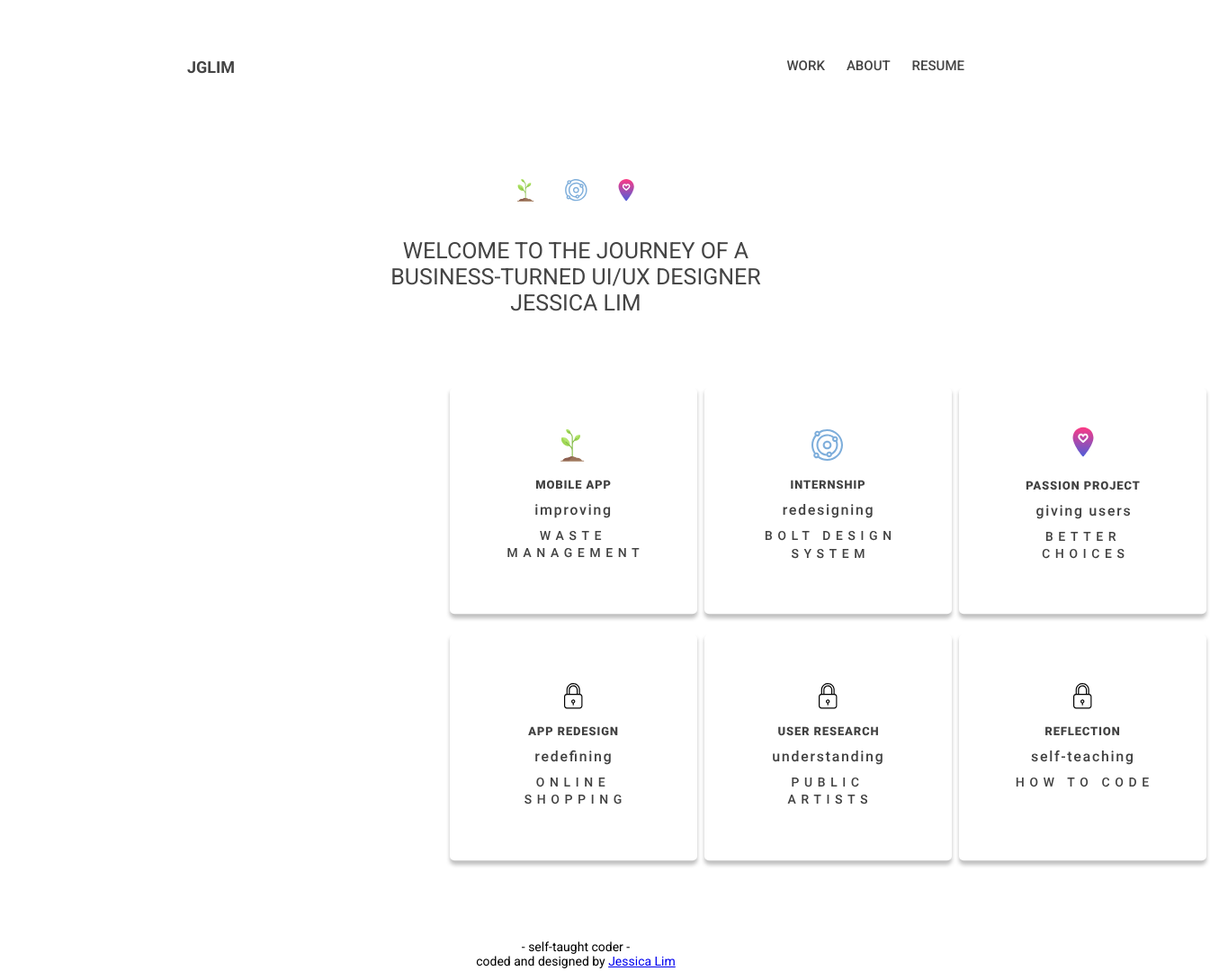
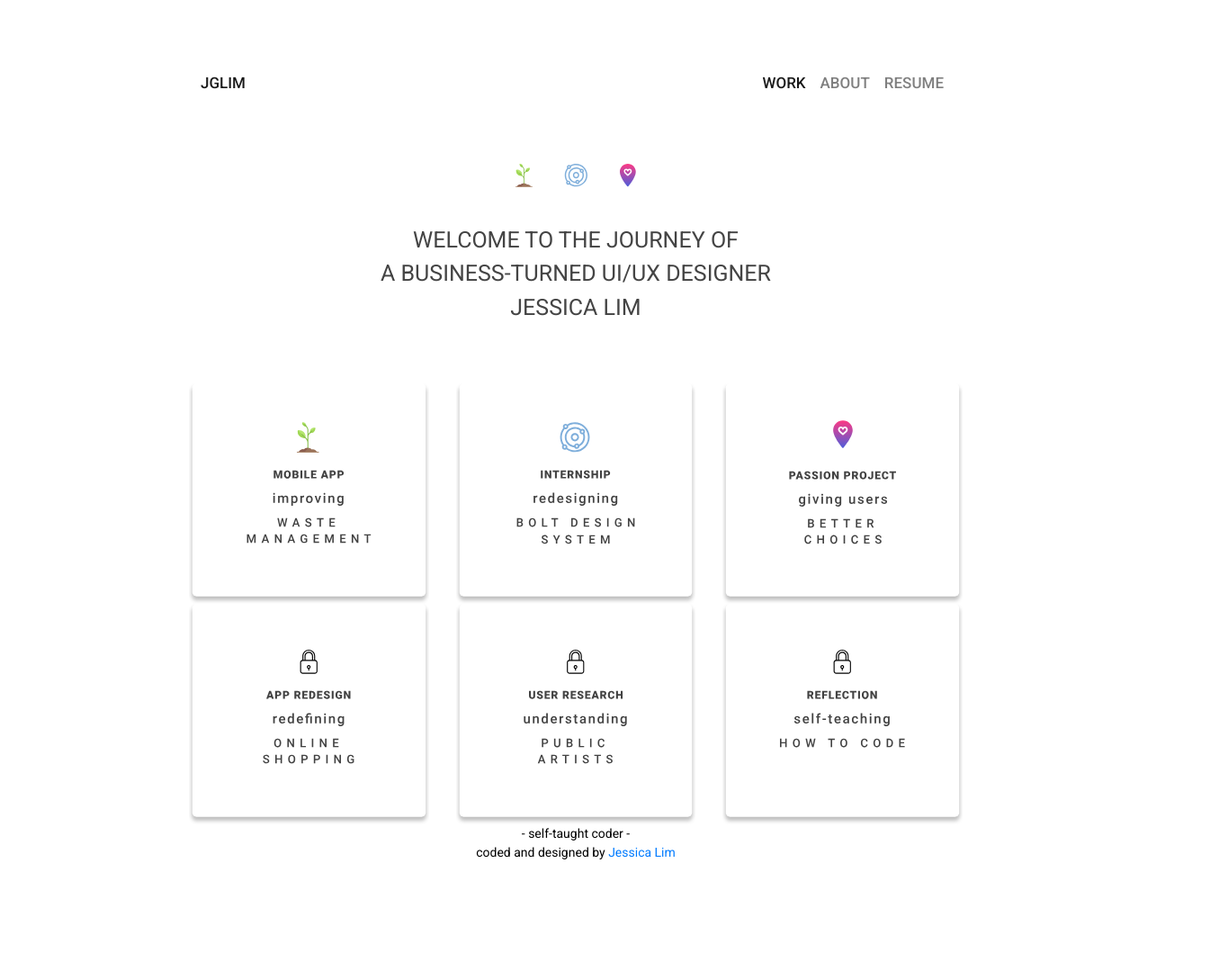
Before and after one commit to jglim997/PUI21-Final-Project, a plain HTML site: page index.html in a window 1280 px wide. Shown: the whole page at 90% size, 1345 px wide, since content can reach past the window. After the commit the page ends 988 px from the top, so only its background shows below. Drawn offline with nearby package versions, Linux system fonts and the light colour scheme; a web font is replaced by a local one.

Commit message:
navbar and animation changes

```diff
--- a/about.css
+++ b/about.css
@@ -1,9 +1,11 @@
 body{
-    margin-left: 13rem;
+    /* margin-left: 13rem;
     margin-right: 13rem;
     margin-top: 4rem;
-    margin-bottom: 20px;
-    /* background-color: #EFF4FF; */
+    margin-bottom: 20px; */
+    margin-left: 15%;
+    margin-right: 15%;
+    margin-top: 4rem;
     background-color: white;
     color: black;
 }
@@ -24,10 +26,12 @@ body{
     font-weight: 500;
 }
 
-nav{
+/* nav{
     float: right;
     word-spacing: 20px;
-}
+} */
+
+
 /* .navbar{
     float: right;
     word-spacing: 20px;
--- a/index.css
+++ b/index.css
@@ -4,8 +4,8 @@ body{
     /* background-image: linear-gradient( #eff4ff,white    ); */
     /* margin-left: 13rem;
     margin-right: 13rem; */
-    margin-left: 13rem;
-    margin-right: 13rem;
+    margin-left: 15%;
+    margin-right: 15%;
     margin-top: 4rem;
 }
 
@@ -21,14 +21,9 @@ body{
 .navbutton{
     font-family: "roboto";
     text-decoration: none;
-    font-size: 15px;
+    font-size: 17px;
     color: rgb(68, 68, 68);
     font-weight: 500;
-}
-
-nav{
-    float: right;
-    word-spacing: 20px;
 }
 
 .center{
@@ -46,11 +41,42 @@ nav{
     text-transform: uppercase;
     text-align: center;
     padding-top: 40px;
-    padding-left: 14rem;
-    padding-right: 14rem;
     color: rgb(68, 68, 68);
     padding-bottom: 50px;
 }
+
+.fade-in-text {
+    animation: fadeIn linear 2s;
+    -webkit-animation: fadeIn linear 2s;
+    -moz-animation: fadeIn linear 2s;
+    -o-animation: fadeIn linear 2s;
+    -ms-animation: fadeIn linear 2s;
+  }
+
+  @keyframes fadeIn {
+    0% {opacity:0;}
+    100% {opacity:1;}
+  }
+
+  @-moz-keyframes fadeIn {
+    0% {opacity:0;}
+    100% {opacity:1;}
+  }
+
+  @-webkit-keyframes fadeIn {
+    0% {opacity:0;}
+    100% {opacity:1;}
+  }
+
+  @-o-keyframes fadeIn {
+    0% {opacity:0;}
+    100% {opacity:1;}
+  }
+
+  @-ms-keyframes fadeIn {
+    0% {opacity:0;}
+    100% {opacity:1;}
+  }
 
 .type{
     display: flex;
@@ -93,20 +119,26 @@ h1{
     }
 }
 
+.fullw{
+    width: 100%;
+}
 
-.display{
+.padding{
+    padding-left: 2%;
+    padding-right: 2%;
+}
+
+
+/* .display{
     padding-top: 30px;
-    /* margin-left: 18rem; */
     margin-right: 18rem;
     margin-left: 18rem;
     float: inline-start;
     display: flex;
     justify-content: space-evenly;
-}
+} */
 
-.line2{
-    /* margin-left: 50px;
-    margin-right: 50px; */
+/* .line2{
     margin-left: 18rem;
     margin-right: 18rem;
     float: inline-start;
@@ -114,7 +146,7 @@ h1{
     justify-content: space-evenly;
     padding-top: 10px;
     padding-bottom: 75px;
-}
+} */
 footer{
     font-family: 'roboto', sans-serif;
     font-weight: normal;
--- a/index.html
+++ b/index.html
@@ -4,14 +4,31 @@
     <meta charset="UTF-8">
     <meta name="viewport" content="width=device-width, initial-scale=1.0">
     <title>jglim</title>
-    <!-- <link rel="stylesheet" href="https://stackpath.bootstrapcdn.com/bootstrap/4.3.1/css/bootstrap.min.css" integrity="sha384-ggOyR0iXCbMQv3Xipma34MD+dH/1fQ784/j6cY/iJTQUOhcWr7x9JvoRxT2MZw1T" crossorigin="anonymous"> -->
+    <link rel="stylesheet" href="https://stackpath.bootstrapcdn.com/bootstrap/4.3.1/css/bootstrap.min.css" integrity="sha384-ggOyR0iXCbMQv3Xipma34MD+dH/1fQ784/j6cY/iJTQUOhcWr7x9JvoRxT2MZw1T" crossorigin="anonymous">
     <link rel="stylesheet" href="index.css">
-    <link href="https://fonts.googleapis.com/css2?family=Francois+One&family=Roboto:ital,wght@0,100;0,300;0,400;0,500;0,700;0,900;1,100;1,300;1,400;1,500;1,700;1,900&display=swap" rel="stylesheet">    <link rel="shortcut icon" type="image/svg" href="images/Group 247.svg">
+    <link href="https://fonts.googleapis.com/css2?family=Francois+One&family=Roboto:ital,wght@0,100;0,300;0,400;0,500;0,700;0,900;1,100;1,300;1,400;1,500;1,700;1,900&display=swap" rel="stylesheet">
+    <link rel="shortcut icon" type="image/svg" href="images/Group 247.svg">
 </head>
+
 <body>
+  <nav class="navbar navbar-expand-lg navbar-light bg-transparent">
+      <div class="container-fluid">
+          <a class="navbar-brand navbutton" href="#">JGLIM</a>
+          <button class="navbar-toggler" type="button" data-bs-toggle="collapse" data-bs-target="#navbarNav" aria-controls="navbarNav" aria-expanded="false" aria-label="Toggle navigation">
+          <span class="navbar-toggler-icon"></span>
+          </button>
+          <div class="collapse navbar-collapse justify-content-end" id="navbarNav">
+            <div class="navbar-nav">
+              <a class="nav-link active navbutton" aria-current="page" href="index.html#works">WORK</a>
+              <a class="nav-link navbutton" href="about.html">ABOUT</a>
+              <a class="nav-link navbutton" href="Jessica_Lim_Resume.pdf">RESUME</a>
+            </div>
+          </div>
+      </div>
+  </nav>
 
 
-<header>
+<!-- <header>
     <a href="index.html" class="title">
         JGLIM
     </a>
@@ -21,49 +38,63 @@
         <a href="about.html" class="navbutton">ABOUT</a>
         <a href="Jessica_Lim_Resume.pdf" target="_blank" class="navbutton">RESUME</a>
     </nav>
-</header>
+</header> -->
 
-<br><br><br>
+<!-- <br><br><br> -->
 
 <img src="images/Group 293.svg" alt="" class="center">
 
-<div class="intro">
-    welcome to the journey of a business-turned UI/UX designer Jessica Lim
+<!-- <div class="intro">
+    welcome to the journey of<br>a business-turned UI/UX designer<br>Jessica Lim
+</div> -->
+
+<div class="fade-in-text intro">
+  <p>welcome to the journey of<br>a business-turned UI/UX designer<br>Jessica Lim</p>
 </div>
 
 
-
-
-<div class="display">
+<div class="row g-1 padding">
+    <div class="col-lg-4">
         <div class="trashtalkwork">
             <a href="trashtalk.html">
-            <img id= "img1" onmouseover="newtrashtalk()" onmouseout="trashtalk()" src="images/Group_288.svg"/>
+                <img class="fullw" id= "img1" onmouseover="newtrashtalk()" onmouseout="trashtalk()" src="images/Group_288.svg"/>
             </a>
         </div>
-
+    </div>
+    <div class="col-lg-4">
         <div class="pegawork">
             <a href="pegasystems.html">
-            <img id= "img2" onmouseover="newpega()" onmouseout="pega()" src="images/Group_289.svg"/>
+                <img class="fullw" id= "img2" onmouseover="newpega()" onmouseout="pega()" src="images/Group_289.svg"/>
             </a>
         </div>
-
+    </div>
+    <div class="col-lg-4">
         <div class="douwork">
             <a href="dou.html">
-            <img id= "img3" onmouseover="newdou()" onmouseout="dou()" src="images/Group_287.svg"/>
+                <img class="fullw" id= "img3" onmouseover="newdou()" onmouseout="dou()" src="images/Group_287.svg"/>
             </a>
+        </div>
     </div>
 </div>
 
 
-<div id="works" class="line2">
+<div class="row g-1 padding">
+    <div class="col-lg-4">
         <div class="publicart">
-            <img src="images/redesign.svg" alt="uniqlo redesign">
+            <img src="images/redesign.svg" class="fullw" alt="uniqlo redesign">
     </div>
+    </div>
+
+    <div class="col-lg-4">
         <div class="uniqlo">
-            <img src="images/Group 291.svg" alt="public art">
+            <img src="images/Group 291.svg" class="fullw" alt="public art">
         </div>
+    </div>
+
+    <div class="col-lg-4">
         <div class="why red">
-            <img id= "img6" onmouseover="newred()" onmouseout="red()" src="images/Group 292.svg"/>
+            <img class="fullw" id= "img6" onmouseover="newred()" onmouseout="red()" src="images/Group 292.svg"/>
+        </div>
     </div>
 </div>
 
@@ -75,4 +106,5 @@
     </p>
 </footer>
 <script src="index.js"></script>
+<script src="https://cdn.jsdelivr.net/npm/bootstrap@5.0.0/dist/js/bootstrap.bundle.min.js" integrity="sha384-p34f1UUtsS3wqzfto5wAAmdvj+osOnFyQFpp4Ua3gs/ZVWx6oOypYoCJhGGScy+8" crossorigin="anonymous"></script>
 </body>
```
Also changed, not shown: about.html (+20 -3 lines), dou.html (+0 -12 lines), trashtalk.css (+0 -9 lines), trashtalk.html (+2 -0 lines), 1 other file. Lines whose indentation alone changed are shown as unchanged.
